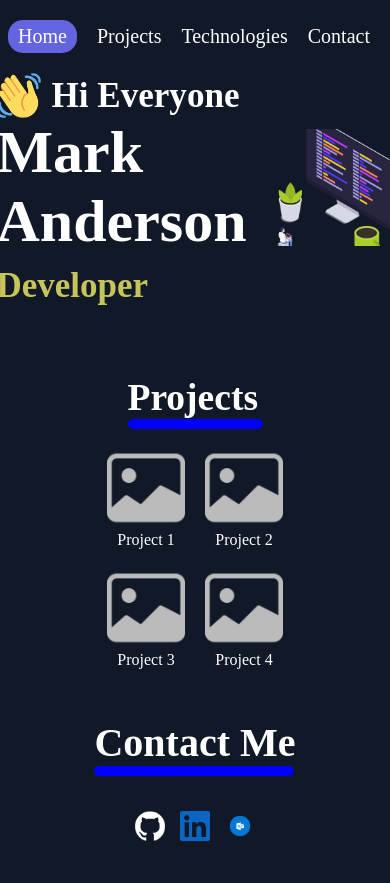
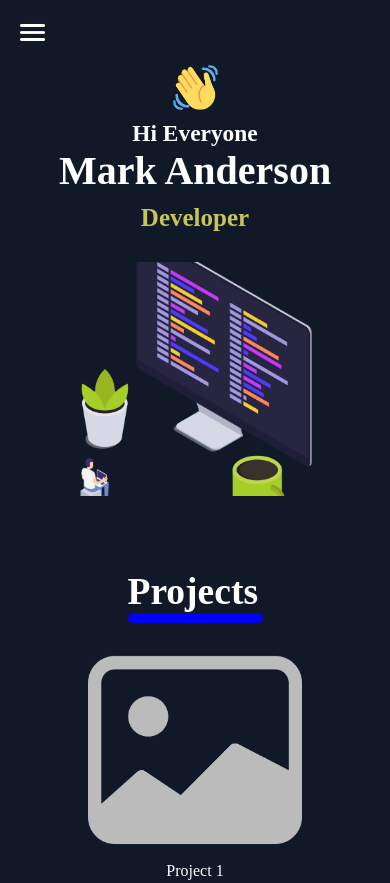
Before and after one commit to sasony/HTML-CSS-Project-5, a plain HTML site: page index.html in a window 390 px wide. Shown: the top 883 px of the page. Drawn offline with Linux system fonts and the light colour scheme.

Commit message:
Responsiv complete add media query

```diff
--- a/styles/style.css
+++ b/styles/style.css
@@ -142,3 +142,76 @@ img[alt="image"] {
 img[alt="social"] {
     width: 30px;
 }
+
+@media screen and (max-width: 576px) {
+    nav ul li {
+        display: none;
+    }
+
+    img[alt="Menu Logo"] {
+        display: block;
+    }
+
+    .hero {
+        max-width: 100vw;
+        display: flex;
+        justify-content: center;
+        align-items: center;
+        flex-direction: column;
+        gap: 30px;
+    }
+
+    .left-img {
+        display: flex;
+        align-items: center;
+        flex-direction: column;
+        font-size: 20px;
+        gap: 10px;
+    }
+
+    .left-header {
+        display: flex;
+        flex-direction: column;
+        justify-content: center;
+        align-items: center;
+        gap: 10px;
+    }
+
+    .left-header h1 {
+        font-size: 40px;
+    }
+
+    .left-header h2 {
+        font-size: 25px;
+        color: #c5c559;
+    }
+
+    img[alt="monitor"] {
+        width: 60vw;
+    }
+
+    .project-item {
+        text-align: center;
+        display: grid;
+        grid-template-columns: 1fr;
+        gap: 20px;
+    }
+
+    img[alt="image"] {
+        width: 55vw;
+    }
+
+    .footer-section p {
+        font-size: 35px;
+        font-weight: 600;
+    }
+
+    .footer-line {
+        background-color: #0000ff;
+        margin-bottom: 20px;
+        height: 10px;
+        width: 180px;
+        border-radius: 20px;
+    }
+
+}
```
